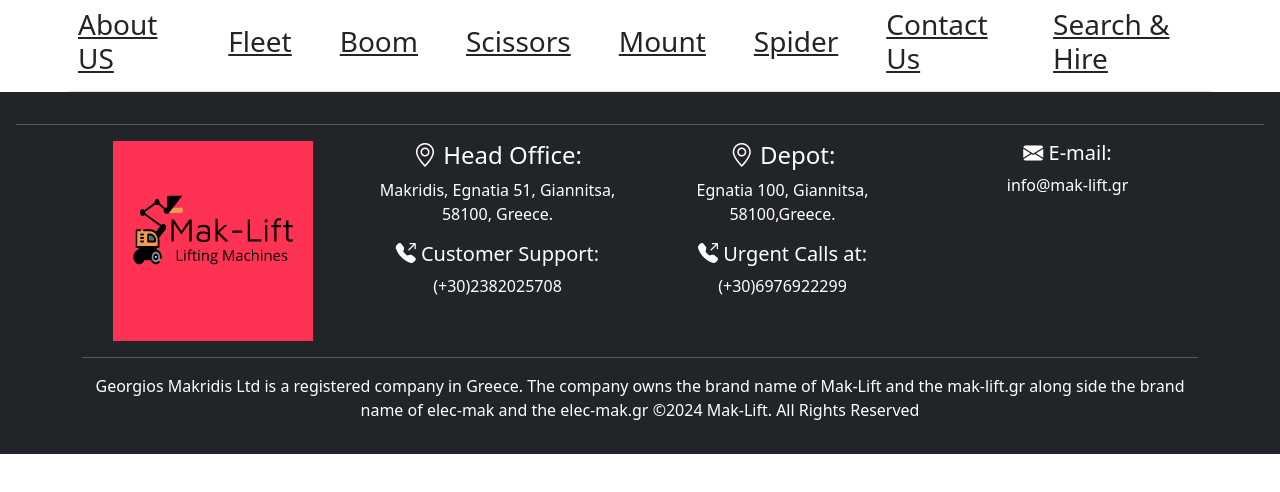
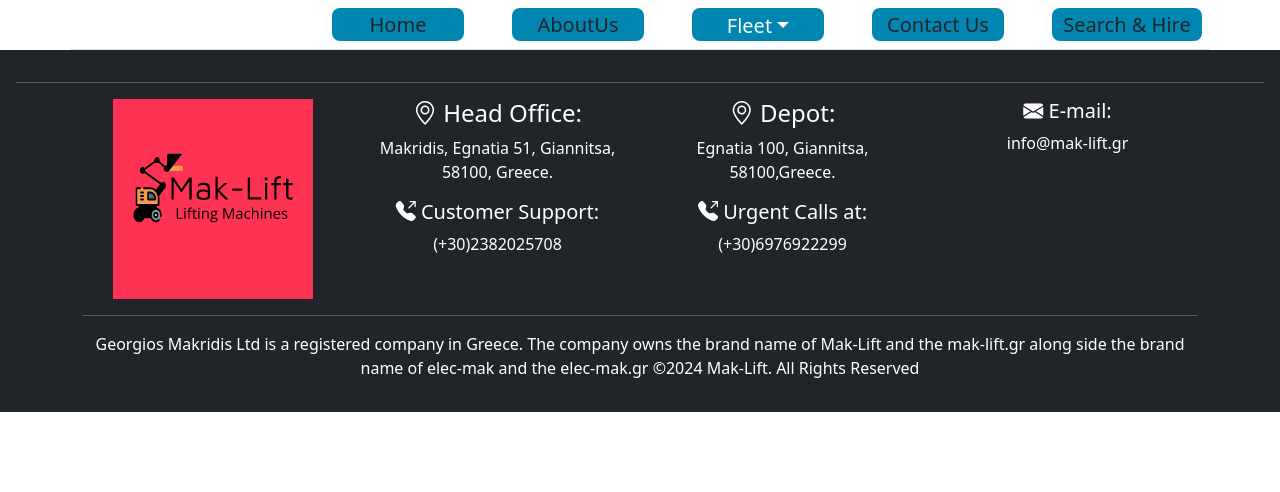
Before and after one commit to nikomakr/mak-lift, a React (Vite) app: page / in a window 1280 px wide. Shown: the top 492 px of the page. Built offline with nearby package versions, Linux system fonts and the light colour scheme.

Commit message:
adding new codes and buttons to the navbar

```diff
--- /dev/null
+++ b/src/components/basicExample/index.jsx
@@ -0,0 +1,20 @@
+import Dropdown from 'react-bootstrap/Dropdown';
+
+function BasicExample() {
+  return (
+    <Dropdown>
+      <Dropdown.Toggle className="btn"  id="dropdown-basic">
+        Fleet
+      </Dropdown.Toggle>
+
+      <Dropdown.Menu>
+        <Dropdown.Item href="/boom">Boom</Dropdown.Item>
+        <Dropdown.Item href="/scissors">Scissors</Dropdown.Item>
+        <Dropdown.Item href="/mount">Mount</Dropdown.Item>
+        <Dropdown.Item href="/spider">Spider</Dropdown.Item>
+      </Dropdown.Menu>
+    </Dropdown>
+  );
+}
+
+export default BasicExample;
--- /dev/null
+++ b/src/components/basicExample/style.css
@@ -0,0 +1,11 @@
+.btn{
+    background: #0086B0;
+    border-radius: 8px;
+    width: 132px;
+    height: 33px;
+    border: none;
+    font-size: 20px;
+    line-height: 1.5px;
+    color: #faf9fb;
+    font-weight: 400;
+  }
--- a/src/components/navigation/index.jsx
+++ b/src/components/navigation/index.jsx
@@ -1,5 +1,9 @@
 import React from 'react'
 import {Container} from 'react-bootstrap'
+import "./style.css";
+import BasicExample from '../basicExample/';
+// import Logo from '../images/logoMak-Lift.png';
+
 
 export default function Navigation({text1, text2, text3, text4}) {
 
@@ -9,18 +13,15 @@
       <Container className='d-flex align-items-center justify-content-between p-2 border-bottom'>
            <div className='d-flex align-tems-center gap-md-5' >
 
-          {/* <NavLink className='fw-600 fs-2 align-self-center' to='/'><img src={Logo} alt="firstlogo" /></NavLink> */}
+          {/* <img src={Logo} alt="logo" />  */}
          </div>
          <div className='d-flex justify-content-center align-items-center gap-5 '>
-            <h5><a href="/" className='text-dark fs-3'>About US</a></h5>
-            <h5><a href="/fleet" className='text-dark fs-3'>Fleet</a></h5>
-            <h5><a href="/boom" className='text-dark fs-3'>Boom</a></h5>
-            <h5><a href="/scissors" className='text-dark fs-3'>Scissors</a></h5>
-            <h5><a href="/mount" className='text-dark fs-3'>Mount</a></h5>
-            <h5><a href="/spider" className='text-dark fs-3'>Spider</a></h5>
-            <h5><a href="/contactUs" className='text-dark fs-3'>Contact Us</a></h5>
-            <h5><a href="/search" className='text-dark fs-3'>Search & Hire</a></h5>
-          </div>
+            <a href="/home"><button className='text-dark btn'>Home</button></a>
+            <a href="/aboutUs"><button className='text-dark btn'>AboutUs</button></a>
+            <BasicExample/>
+           <a href="/contactUs"><button className='text-dark btn'>Contact Us</button></a>
+          <a href="/search"><button className='text-dark btn1'>Search & Hire</button></a>
+      </div>
         </Container>
       </div>
 
--- /dev/null
+++ b/src/components/navigation/style.css
@@ -0,0 +1,24 @@
+.btn{
+    background: #0086B0;
+    border-radius: 8px;
+    width: 132px;
+    height: 33px;
+    border: none;
+    font-size: 20px;
+    line-height: 1.5px;
+    color: #faf9fb;
+    font-weight: 400;
+
+  }
+  .btn1{
+    background: #0086B0;
+    border-radius: 8px;
+    width: 150px;
+    height: 33px;
+    border: none;
+    font-size: 20px;
+    line-height: 1.5px;
+    color: #faf9fb;
+    font-weight: 400;
+
+  }
```
